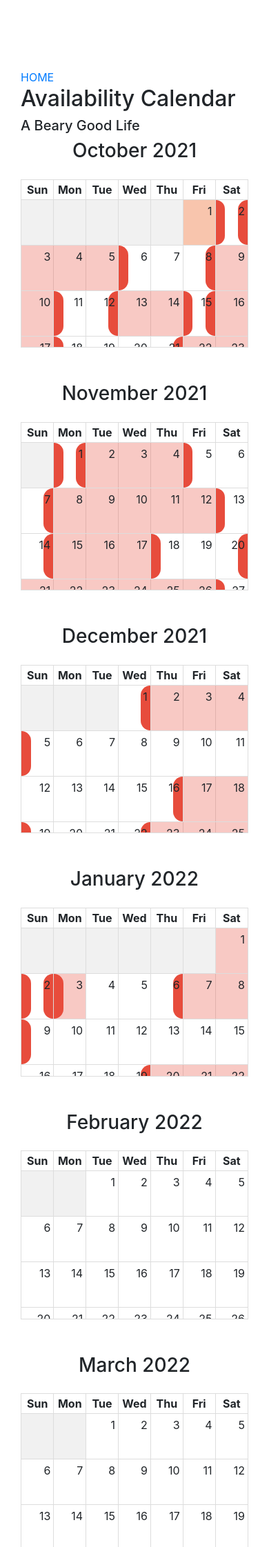
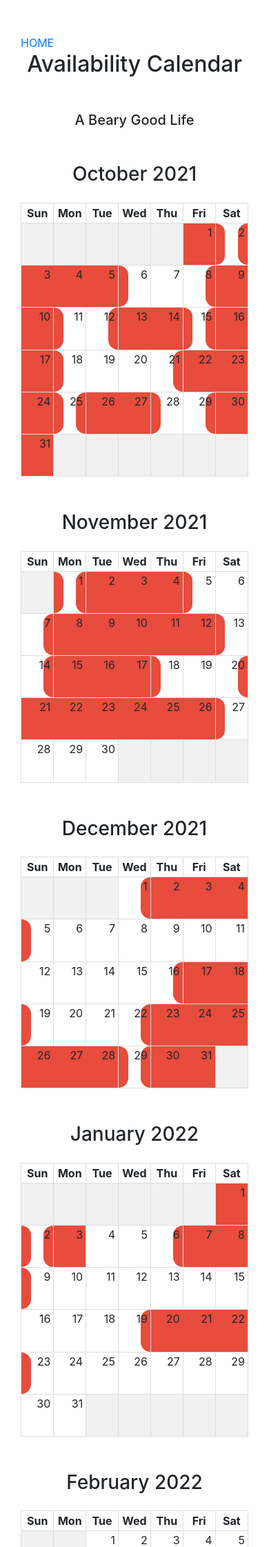
Before and after one commit to robert-cristea/CabinRentals, a PHP site: page /rental.php?id=1 in a window 390 px wide. Shown: the top 2243 px of the page at 69% size. Run offline with PHP 8.4, Linux system fonts and the light colour scheme; data comes from the database, SQL or seed files in the repository; lists and menus that the app fills with data are empty; some libraries are stand-ins or nearby versions.

Commit message:
fix detailed calendar height, availabiltiy calendar mobile view

```diff
--- a/css/custom.css
+++ b/css/custom.css
@@ -37,16 +37,47 @@
     align-items: center;
 }
 
+/* Rental calendar block */
 
-.fc-event-start {
+.rental-calendar-block {
+    padding-top: 50px;
+    padding-bottom: 50px;
+}
+
+.rental-calendar-block h2, .rental-calendar-block h5 {
+    margin-bottom: 50px;
+
+    text-align: center;
+}
+
+
+.rental-calendar-block .rental-calendar-wrapper {
+    margin-bottom: 50px;
+}
+
+/* date cell height*/
+.fc-daygrid-day .fc-daygrid-day-top {
+    line-height: 1.2;
+}
+
+.fc-daygrid-day .fc-daygrid-day-events {
+    min-height: 1em !important;
+}
+
+.fc-daygrid-day .fc-daygrid-day-bg {
+    line-height: 1.2;
+}
+
+/* date */
+.fc-daygrid-day-number .fc-event-start {
     /*background-color: yellow !important;*/
 }
 
-.fc-day-span-past {
+.fc-daygrid-day-number .fc-day-span-past {
     /*background-color: yellow;*/
 }
 
-.fc-day-span-booked {
+.fc-daygrid-day-number .fc-day-span-booked {
     /*background-color: red;*/
 }
 
@@ -54,6 +85,11 @@
     position: relative;
     /*background: linear-gradient(to left top, transparent 50%, #e74c3c 50%);*/
 
+}
+
+/* background event style */
+.fc-bg-event {
+    opacity: 1 !important;
 }
 
 .fc-day-checkin::before {
@@ -98,13 +134,3 @@
     /*border-top: 62px solid #e74c3c; !* cell height *!*/
     /*border-right: 50px solid transparent;*/
 }
-
-
-.rental-calendar-block {
-    padding-top: 100px;
-    padding-bottom: 100px;
-}
-
-.rental-calendar-wrapper {
-    margin-bottom: 50px;
-}
--- a/rental.php
+++ b/rental.php
@@ -48,32 +48,32 @@ foreach ($array as $reservation) {
         <h5><?php echo $rental->getPropertyTitle(); ?></h5>
 
         <div class="row">
-            <div class="col-lg-6 col-sm-12">
+            <div class="col-lg-4 col-sm-12">
                 <div id="rental-calendar1" class="rental-calendar-wrapper">
 
                 </div>
             </div>
-            <div class="col-lg-6 col-sm-12">
+            <div class="col-lg-4 col-sm-12">
                 <div id="rental-calendar2" class="rental-calendar-wrapper">
 
                 </div>
             </div>
-            <div class="col-lg-6 col-sm-12">
+            <div class="col-lg-4 col-sm-12">
                 <div id="rental-calendar3" class="rental-calendar-wrapper">
 
                 </div>
             </div>
-            <div class="col-lg-6 col-sm-12">
+            <div class="col-lg-4 col-sm-12">
                 <div id="rental-calendar4" class="rental-calendar-wrapper">
 
                 </div>
             </div>
-            <div class="col-lg-6 col-sm-12">
+            <div class="col-lg-4 col-sm-12">
                 <div id="rental-calendar5" class="rental-calendar-wrapper">
 
                 </div>
             </div>
-            <div class="col-lg-6 col-sm-12">
+            <div class="col-lg-4 col-sm-12">
                 <div id="rental-calendar6" class="rental-calendar-wrapper">
 
                 </div>
@@ -121,6 +121,8 @@ foreach ($array as $reservation) {
                 showNonCurrentDates: false,
                 eventBackgroundColor: '#e74c3c',
                 events: events,
+                // aspectRatio: 2,
+                contentHeight: "auto",
                 dayCellContent: function (info, create) {
                     console.log("info", info)
 
```
Also changed, not shown: index.php (+65 -45 lines).
